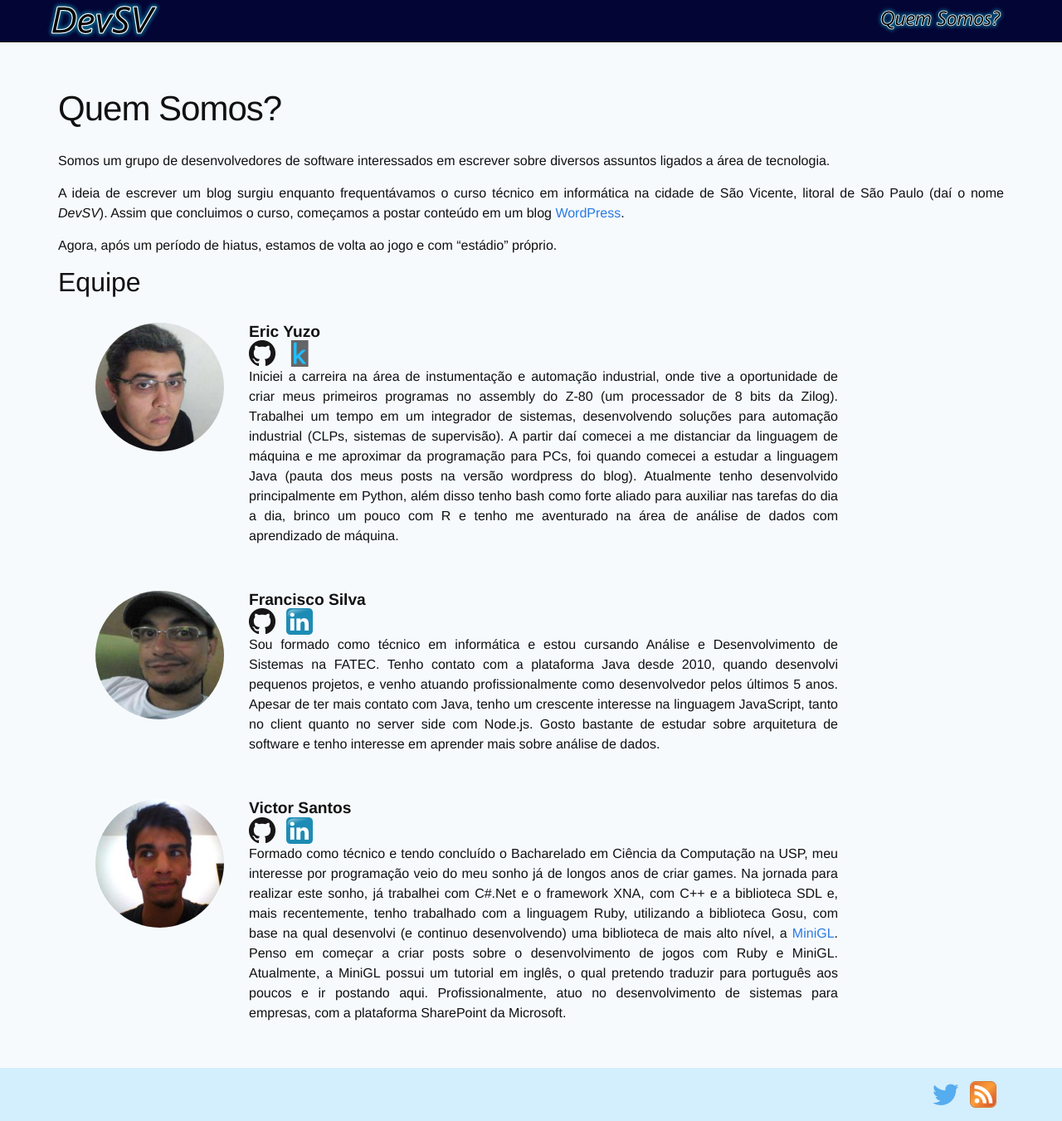
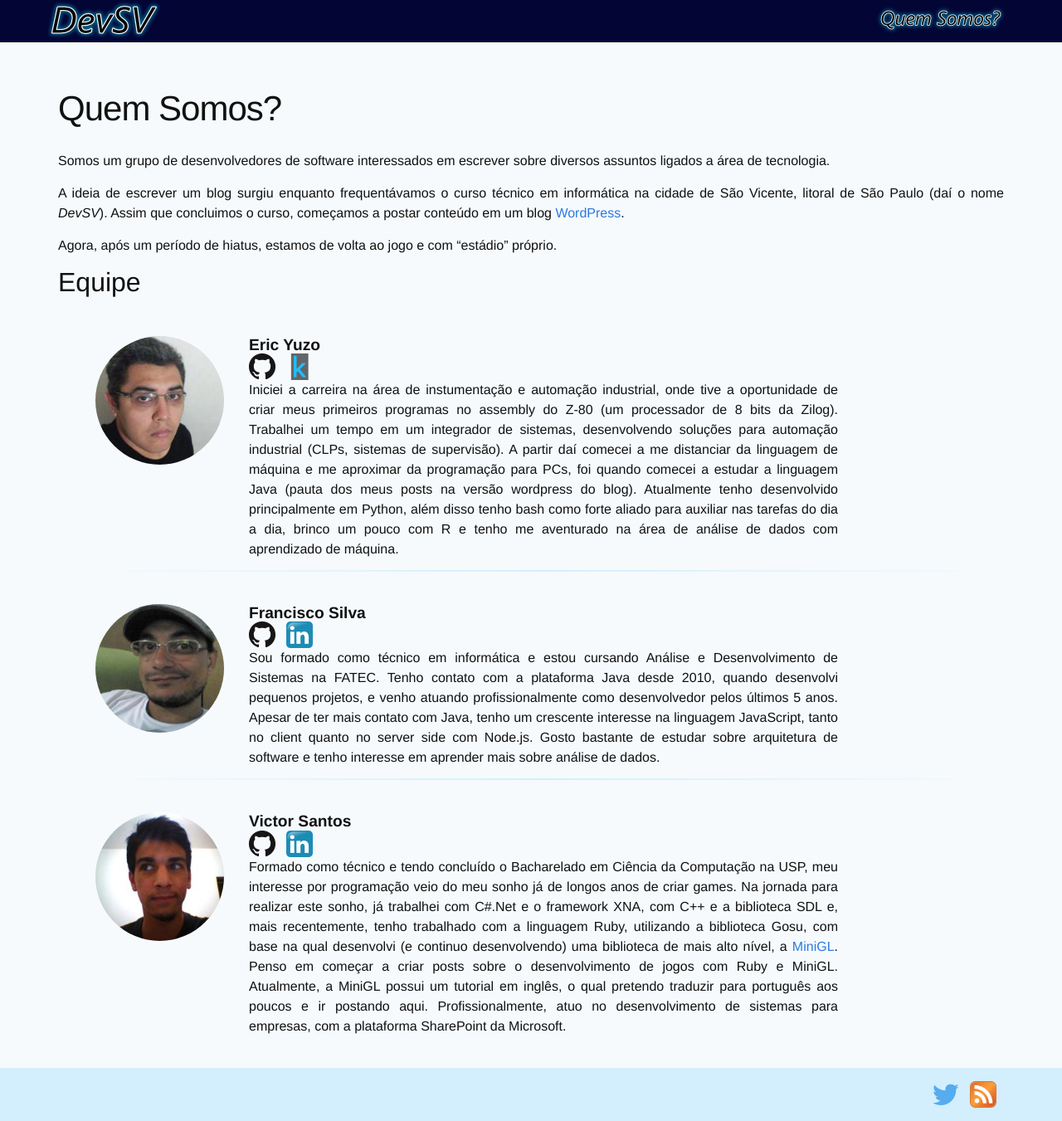
Before and after one commit to devsvbr/devsvbr.github.io, a Jekyll site: the page built from _pages/about.md, in a window 1280 px wide and 1351 px high. Shown: the whole window at 83% size. Built offline with Jekyll 4.4.1, drawn with Linux system fonts in a browser that asks for light colours.

Commit message:
adicionando borda suave entre os integrantes da equipe

```diff
--- a/css/styles.css
+++ b/css/styles.css
@@ -50,8 +50,15 @@ li.page-menuitem > a {
 
 .member {
   display: inline-block;
-  padding: 1em 0;
+  padding: 2em 0 0 0;
   clear: both;
+}
+
+.member:nth-last-child(n+2) {
+  background-image: linear-gradient(to right, transparent, rgba(211,238,253,1), transparent);
+  background-size: 100% 2px;
+  background-repeat: no-repeat;
+  background-position: bottom center;
 }
 
 .member-picture > img {
```
